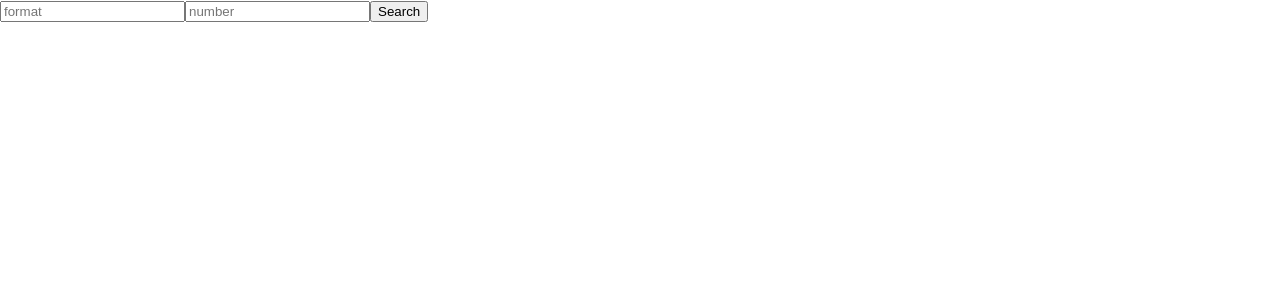
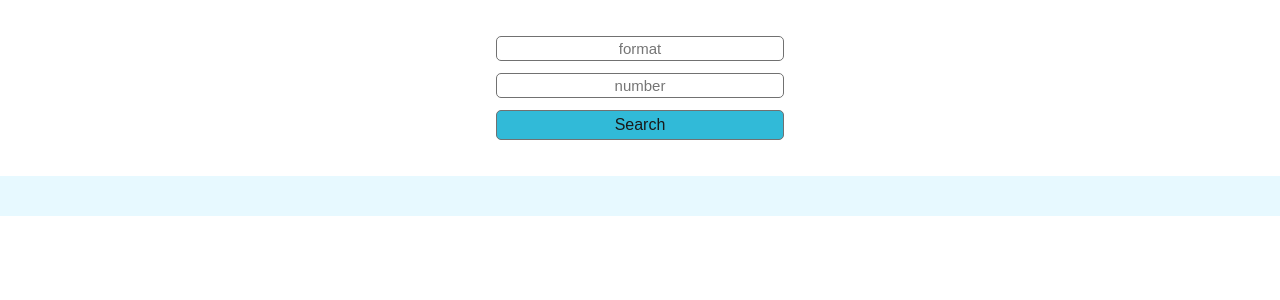
Before and after one commit to SArliss/number-facts, a React (Create React App) app: page / in a window 1280 px wide. Shown: the top 300 px of the page. Built offline with nearby package versions, Linux system fonts and the light colour scheme.

Commit message:
Updated CSS: main-section, form and inputs

```diff
--- a/src/App.css
+++ b/src/App.css
@@ -0,0 +1,46 @@
+.main-section {
+  display: flex;
+  flex-direction: column;
+  margin: 0 auto;
+}
+
+.submit-form {
+  display: flex;
+  flex-direction: column;
+  min-width: 300px;
+  min-height: 20px;
+  margin: 0 auto;
+  padding: 30px;
+  background-color: rgb(255, 255, 255);
+}
+
+input[type=text] {
+  font-size: 15px;
+  margin: 6px;
+  padding: 3px;
+  border-radius: 5px;
+  border: 1px solid rgb(113, 113, 113);
+  text-align: center;
+}
+
+input[type=submit] {
+  font-size: 15px;
+  padding: 5px;
+  margin: 6px;
+  text-align: center;
+  font-size: 16px;
+  cursor: pointer;
+  border-radius: 5px;
+  color: rgb(26, 26, 26);
+  background-color: rgb(49, 186, 216);
+  border: 1px solid rgb(113, 113, 113);
+}
+
+.number-fact {
+  font-size: 15px;
+  margin: 0;
+  padding: 20px;
+  color: rgb(55, 55, 55);
+  background-color: rgb(231, 249, 255);
+  text-align: center;
+}
```
